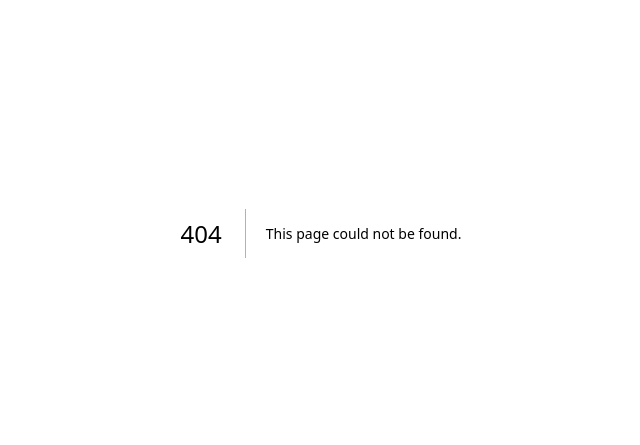
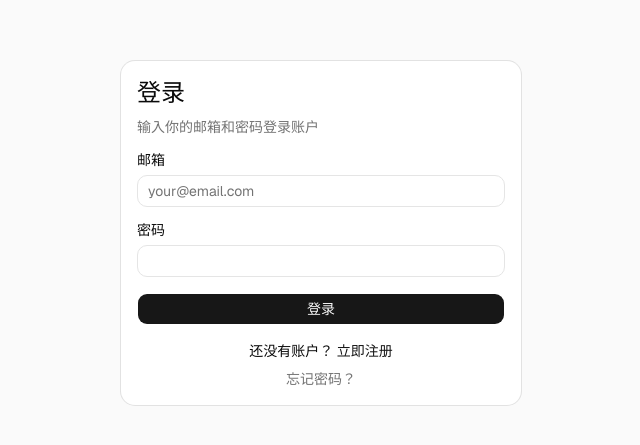
Before and after one commit to tsycheese/shadcn-test, a Next.js app in the folder apps/web/: page /login in a window 1280 px wide. Before the commit this address had no page. Shown: the part 167-612 px from the top of the page, without its empty margins (319-959 px from the left). Built offline with nearby package versions, Linux system fonts and the light colour scheme; no server answers.

Commit message:
feat(auth): 创建登录页面

```diff
--- /dev/null
+++ b/apps/web/app/(auth)/login/page.tsx
@@ -0,0 +1,32 @@
+import { Card, CardContent, CardDescription, CardHeader, CardTitle } from "@workspace/ui/components/card"
+import { LoginForm } from "@/components/auth/login-form"
+import Link from "next/link"
+
+export default function LoginPage() {
+  return (
+    <Card>
+      <CardHeader className="space-y-1">
+        <CardTitle className="text-2xl">登录</CardTitle>
+        <CardDescription>
+          输入你的邮箱和密码登录账户
+        </CardDescription>
+      </CardHeader>
+      <CardContent>
+        <LoginForm />
+
+        <div className="mt-4 text-center text-sm">
+          还没有账户？{" "}
+          <Link href="/register" className="text-primary underline-offset-4 hover:underline">
+            立即注册
+          </Link>
+        </div>
+
+        <div className="mt-2 text-center text-sm">
+          <Link href="/forgot-password" className="text-muted-foreground underline-offset-4 hover:underline">
+            忘记密码？
+          </Link>
+        </div>
+      </CardContent>
+    </Card>
+  )
+}
```
